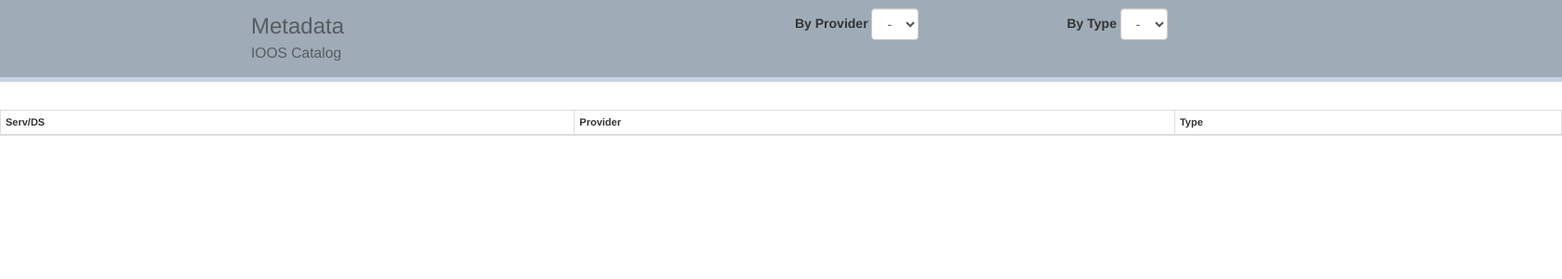
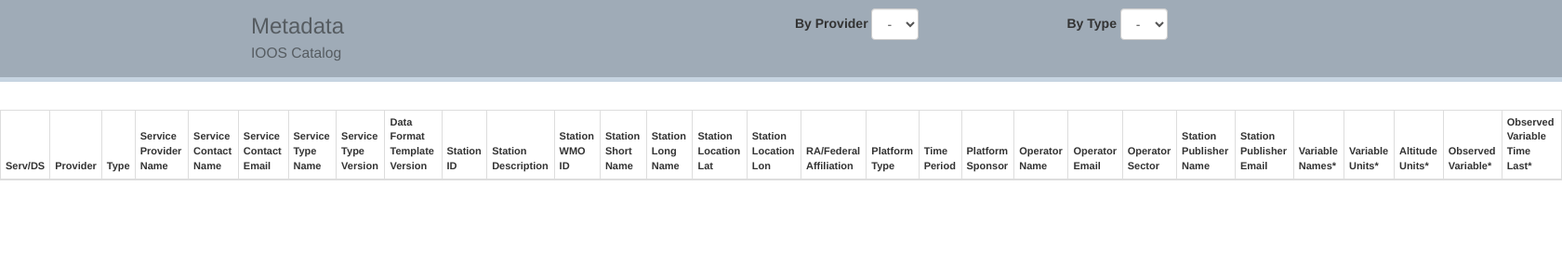
Before and after one commit to ioos/service-monitor, a Flask app: page /metadata/ in a window 1680 px wide. Shown: the part 52-352 px from the top of the page at 93% size. Run offline with Flask 2, Linux system fonts and the light colour scheme; data that the repository does not hold is empty; parts of the project's set-up code (start-up, migrations or seed data) failed here and were passed over; some libraries are stand-ins or nearby versions.

Commit message:
CSV metadata/asset inventory generator

```diff
--- a/ioos_catalog/templates/metadatas.html
+++ b/ioos_catalog/templates/metadatas.html
@@ -38,13 +38,13 @@
     <tbody>
     {%- for m in metadatas %}
       <tr>
-        <td>{{ services[m.ref_id].name if m.ref_type=='service' }}</td>
-        <td>{{ services[m.ref_id].data_provider if m.ref_type=='service' }}</td>
-        <td>{{ m.ref_type }} / {{ m.ref_subtype }}</td>
+        <td>{{ services[m['ref_id']].name if m['ref_type']=='service' }}</td>
+        <td>{{ services[m['ref_id']].data_provider if m['ref_type']=='service' }}</td>
+        <td>{{ m['ref_type'] }} / {{ m['ref_subtype'] }}</td>
 
         {%- for col in columns %}
         <td>
-          {%- set v=m.metamap.get(col, "-") %}
+          {%- set v=m['metamap'].get(col, "-") %}
           {%- if v|is_list %}
             <ul class="list-unstyled">
               {%- for vv in v %}
--- a/ioos_catalog/views/metadata.py
+++ b/ioos_catalog/views/metadata.py
@@ -1,9 +1,11 @@
 import json
 import urlparse
+import csv
+from StringIO import StringIO
 from datetime import datetime, timedelta
 from pymongo import DESCENDING
 from flask.ext.wtf import Form
-from flask import render_template, redirect, url_for, request, flash, jsonify, Response
+from flask import render_template, redirect, url_for, request, flash, jsonify, Response, make_response
 from wtforms import TextField, IntegerField, SelectField
 
 from ioos_catalog import app, db, scheduler
@@ -12,22 +14,98 @@
 from ioos_catalog.tasks.reindex_services import reindex_services
 from ioos_catalog.tasks.harvest import harvest
 
-@app.route('/metadata/')
-def metadatas():
-    metadatas = list(db.Metadata.find())
+def get_service_ids(filters=None):
+    """
+    Gets a list of service ids to be used with get_metadatas.
 
-    sids = set()
+    By default will find all active services. If you specify your own filters, this won't occur.
+    """
+    if filters is None:
+        filters = {'active':True}
+
+    services = db.Service.find(filters, {'_id':True})
+    return [s._id for s in services]
+
+def get_metadatas(service_ids, filters=None):
+    """
+    Helper method to get metadatas to be transformed/outputted by routed methods below.
+
+    You're required to pass in a list of service ids you want to get metadata for (see get_service_ids).
+
+    Filters are applied to the Metadata query. The filters will always include the passed in list of services.
+
+    Returns 3-tuple of metadata dicts, columns (random order), and dataset ids.
+    """
+
+    if filters is None:
+        filters = {}
+
+    filters['metadata.service_id'] = {'$in':service_ids}
+
+    db_metadatas = db.Metadata.find(filters)
+
     dids = set()
     cols = set()
 
-    for m in metadatas:
-        if m.ref_type == 'service':
-            sids.add(m.ref_id)
+    # promote metadata array inside each metadata object into a full representation
+    metadatas = []
 
+    for m in db_metadatas:
         if m.ref_type == 'dataset':
             dids.add(m.ref_id)
 
-        map(cols.add, m.metamap.iterkeys())
+        mdict = dict(m)
+        for s in m.metadata:
+            # our query above returns all Metadata top level documents that have ANY matching service_ids
+            # so we need to skip any that aren't in this list
+            if s['service_id'] not in service_ids:
+                continue
+
+            mdict.update(s['metamap'])
+            metadatas.append(mdict)
+
+            map(cols.add, s['metamap'].iterkeys())
+
+    # #####
+    # @TODO HACK ALERT
+    # #####
+
+    # metamap does not preserve column order. We duplicate the list of cols here according t the asset_sos_map google doc.
+    # IF THE MAPPING CHANGES THIS WILL BREAK.
+    cols = ['Service Provider Name',
+            'Service Contact Name',
+            'Service Contact Email',
+            'Service Type Name',
+            'Service Type Version',
+            'Data Format Template Version',
+            'Station ID',
+            'Station Description',
+            'Station WMO ID',
+            'Station Short Name',
+            'Station Long Name',
+            'Station Location Lat',
+            'Station Location Lon',
+            'RA/Federal Affiliation',
+            'Platform Type',
+            'Time Period',
+            'Platform Sponsor',
+            'Operator Name',
+            'Operator Email',
+            'Operator Sector',
+            'Station Publisher Name',
+            'Station Publisher Email',
+            'Variable Names*',
+            'Variable Units*',
+            'Altitude Units*',
+            'Observed Variable*',
+            'Observed Variable Time Last*']
+
+    return metadatas, cols, list(dids)
+
+@app.route('/metadata/')
+def metadatas():
+    sids = get_service_ids()
+    metadatas, cols, dids = get_metadatas(sids)
 
     # get mappings of services/datasets
     services = {s._id:s for s in db.Service.find({'_id':{'$in':list(sids)}})}
@@ -38,3 +116,33 @@
                            services=services,
                            #datasets=datasets,
                            columns=list(cols))
+
+@app.route('/metadata/csv/', defaults={'filter_provider':None}, methods=['GET'])
+@app.route('/metadata/csv/<path:filter_provider>', methods=['GET'])
+def metadatas_csv(filter_provider):
+
+    service_filters = {}
+    if filter_provider is not None:
+        service_filters['data_provider'] = filter_provider
+
+    sids = get_service_ids(service_filters)
+    metadatas, cols, dids = get_metadatas(sids)
+
+    # get mappings of services/datasets
+    #services = {s._id:s for s in db.Service.find({'_id':{'$in':list(sids)}})}
+    #datasets = {d._id:d.name for d in db.Dataset.find({'_id':{'$in':list(dids)}})}
+
+    output = StringIO()
+    writer = csv.DictWriter(output, list(cols), extrasaction='ignore')
+
+    writer.writeheader()
+
+    def sanitize(r):
+        return {k:",".join((str(vv) for vv in v)) if isinstance(v, list) else v for k, v in r.iteritems()}
+
+    writer.writerows(map(sanitize, metadatas))
+
+    response = make_response(output.getvalue())
+    response.headers['Content-type'] = 'text/csv'
+    response.headers['Content-disposition'] = 'attachment; filename=inventory.csv'
+    return response
```
